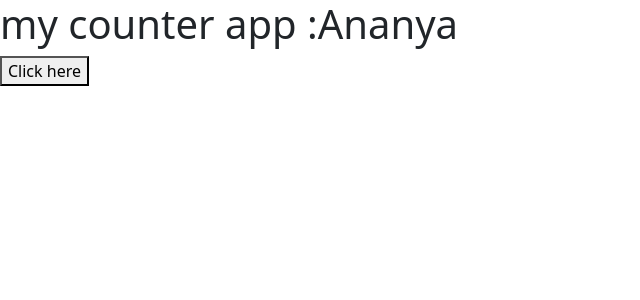
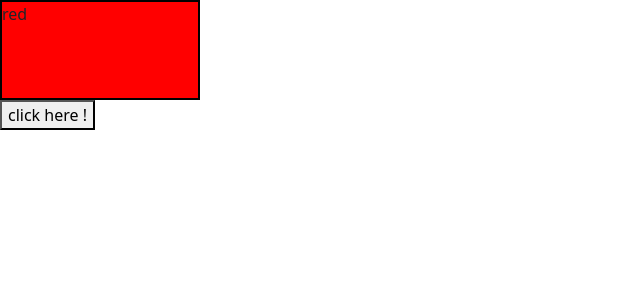
Before and after one commit to Viplovesana/Practice-react-js, a React (Vite) app: page / in a window 1280 px wide. Shown: the top 300 px of the page, without its empty margins (0-640 px from the left). Built offline with nearby package versions, Linux system fonts and the light colour scheme.

Commit message:
color redux

```diff
--- a/src/App.jsx
+++ b/src/App.jsx
@@ -8,6 +8,8 @@
 // import Update  from "./pages/update";
 // import Search from "./pages/search";
 // import MyEdit from "./pages/MyEdit";
+
+import { BiColor } from "react-icons/bi"
 
 
 
@@ -309,16 +311,14 @@
 // }
 // export default App;
 import { useSelector,useDispatch } from "react-redux";
-import { changeName } from "./nameSlice";
-
-const App=()=>{
-    const usrname=useSelector(state=>state.myname.user);
-    const dispatch=useDispatch();
-
+import { changeColor } from "./colorSlice";
+const App =()=>{
+    const usecolor=useSelector(state=>state.mycolor.color);
+    const dispatch=useDispatch()
     return(
         <>
-        <h1>my counter app :{usrname}</h1>
-        <button onClick={()=>{dispatch(changeName())}}>Click here </button>
+        <div style={{width:"200px",height:"100px", border:"2px solid black" ,backgroundColor:usecolor}}>{usecolor}</div>
+        <button onClick={()=>{dispatch(changeColor())}}>click here !</button>
         </>
     )
 }
--- /dev/null
+++ b/src/colorSlice.jsx
@@ -0,0 +1,18 @@
+
+
+import { createSlice } from "@reduxjs/toolkit";
+
+const colorSlice=createSlice({
+
+    name:"mycolor",
+    initialState:{
+        color:"red"
+    },
+    reducers:{
+    changeColor:(state)=>{
+        state.color="green"
+    }}
+})
+
+export const {changeColor}=colorSlice.actions;
+export default colorSlice.reducer;
--- a/src/main.jsx
+++ b/src/main.jsx
@@ -4,7 +4,7 @@ import App from './App.jsx'
 import 'bootstrap/dist/css/bootstrap.min.css';
 import "./style.css"
 import 'react-toastify/dist/ReactToastify.css';
-import store from './store.jsx';
+import Store from './store.jsx';
 import { Provider } from 'react-redux';
 
 
@@ -12,9 +12,9 @@ import { Provider } from 'react-redux';
 
 
 
+
 createRoot(document.getElementById('root')).render(
-
-    <Provider store={store}><App /></Provider>
+<Provider store={Store}><App /></Provider>
 
 
 
--- a/src/nameSlice.jsx
+++ /dev/null
@@ -1,17 +0,0 @@
-import { createSlice } from "@reduxjs/toolkit";
-
-const nameSlice=createSlice({
-    name:"myname",
-    initialState:{
-        user:"Ananya"
-
-    },
-    reducers:{
-        changeName:(state)=>{
-            state.user="anandi"
-        }
-
-    }
-});
-export const {changeName}=nameSlice.actions;
-export default nameSlice.reducer;
--- a/src/store.jsx
+++ b/src/store.jsx
@@ -1,13 +1,10 @@
-
-import { configureStore } from "@reduxjs/toolkit";
-import nameReducer from "./nameSlice";
+ import { configureStore } from "@reduxjs/toolkit";
+ import viplove from "./colorSlice"
+ const Store=configureStore({
+    reducer:{
+        mycolor:viplove
+    }
 
 
-
-const store=configureStore({
-    reducer:{
-        myname:nameReducer
-
-    }
-});
-export default store;
+ })
+ export default Store;
```
